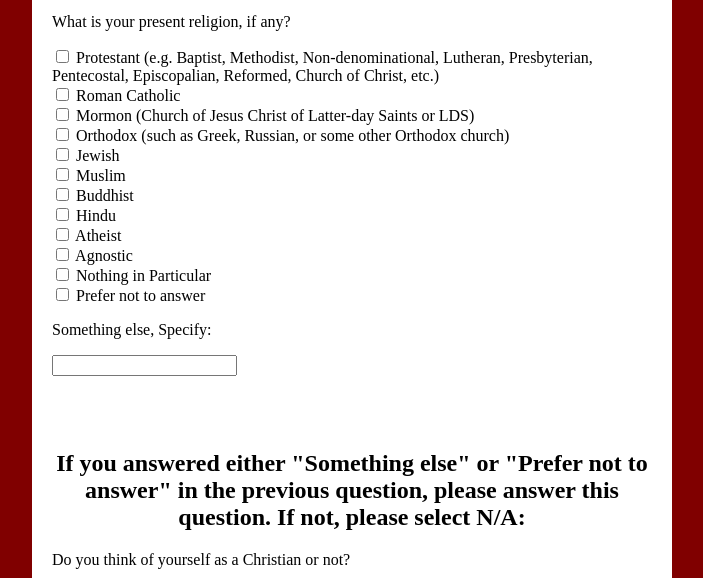
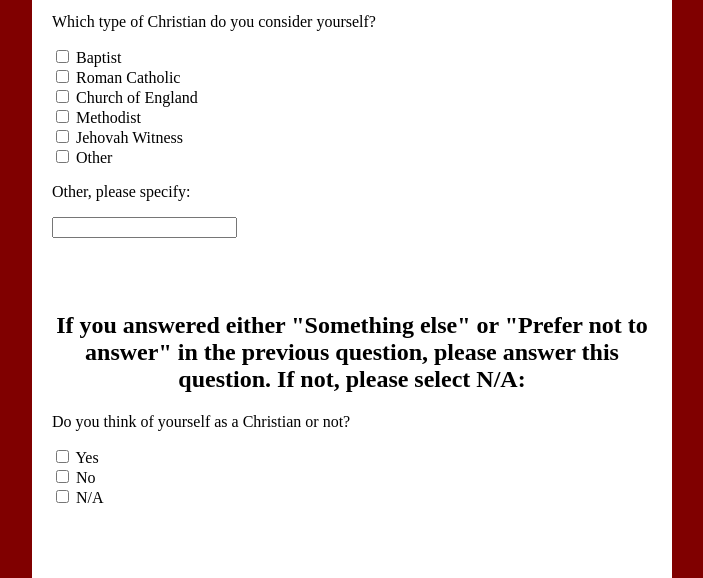
Before and after one commit to dtfalk/compellingPreaching, a website: page public/L/prolific/audio/religious_demographic.html in a window 1280 px wide. Shown: the part 215-793 px from the top of the page, without its empty margins (288-991 px from the left). Drawn offline with Linux system fonts and the light colour scheme; sample sign-in values are in the browser's storage.

Commit message:
update religion questionnaire

```diff
--- a/public/L/prolific/audio/religious_demographic.html
+++ b/public/L/prolific/audio/religious_demographic.html
@@ -104,11 +104,10 @@
 
         <!-- Present Religion -->
         <label for = "religion">
-        <p>What is your present religion, if any?</p>
+        <p>Which type of Christian do you consider yourself?</p>
         </label>
         <label>
-          <input type="checkbox" name="religion" value="Protestant" onclick="uncheckOthers('religion', this)">
-          Protestant (e.g. Baptist, Methodist, Non-denominational, Lutheran, Presbyterian, Pentecostal, Episcopalian, Reformed, Church of Christ, etc.)
+          <input type="checkbox" name="religion" value="Baptist" onclick="uncheckOthers('religion', this)"> Baptist
         </label>
         <br>
         <label>
@@ -116,50 +115,24 @@
         </label>
         <br>
         <label>
-          <input type="checkbox" name="religion" value="Mormon" onclick="uncheckOthers('religion', this)"> Mormon (Church of Jesus Christ of Latter-day Saints or LDS)
+          <input type="checkbox" name="religion" value="Church of England" onclick="uncheckOthers('religion', this)"> Church of England
         </label>
         <br>
         <label>
-          <input type="checkbox" name="religion" value="Orthodox" onclick="uncheckOthers('religion', this)"> Orthodox (such as Greek, Russian, or some other Orthodox church)
+          <input type="checkbox" name="religion" value="Methodist" onclick="uncheckOthers('religion', this)"> Methodist
         </label>
         <br>
         <label>
-          <input type="checkbox" name="religion" value="Jewish" onclick="uncheckOthers('religion', this)"> Jewish
+          <input type="checkbox" name="religion" value="Jehovah Witness" onclick="uncheckOthers('religion', this)"> Jehovah Witness
         </label>
         <br>
         <label>
-          <input type="checkbox" name="religion" value="Muslim" onclick="uncheckOthers('religion', this)"> Muslim
+        <input type="checkbox" name="religion" value="Other" onclick="uncheckOthers('religion', this)"> Other
         </label>
         <br>
-        <label>
-          <input type="checkbox" name="religion" value="Buddhist" onclick="uncheckOthers('religion', this)"> Buddhist
-        </label>
-        <br>
-        <label>
-          <input type="checkbox" name="religion" value="Hindu" onclick="uncheckOthers('religion', this)"> Hindu
-        </label>
-        <br>
-        <label>
-          <input type="checkbox" name="religion" value="Atheist" onclick="uncheckOthers('religion', this)"> Atheist
-        </label>
-        <br>
-        <label>
-          <input type="checkbox" name="religion" value="Agnostic" onclick="uncheckOthers('religion', this)"> Agnostic
-        </label>
-        <br>
-        <label>
-        <input type="checkbox" name="religion" value="Nothing in Particular" onclick="uncheckOthers('religion', this)"> Nothing in Particular
-        </label>
-        <br>
-        <label>
-        <input type="checkbox" name="religion" value="Prefer not to answer" onclick="uncheckOthers('religion', this)"> Prefer not to answer
-        </label>
-        <br>
-        <label for="otherReligion"> <p>Something else, Specify:</p></label>
-        <input type="text" id="otherReligion" name="userid">
+        <label for="otherReligion"> <p>Other, please specify:</p></label>
+        <input type="text" id="otherReligion" name="otherReligion">
         <br><br><br><br>
-
-
 
 
         <!-- If Something Else or Unspecified-->
@@ -383,12 +356,33 @@
         const religionTextbox = document.getElementById('otherReligion').value;
         console.log(religionTextbox === '');
 
-        if (wordCount(religionTextbox) == 0){
-          for (let i = 0; i < religionCheckboxes.length; i++){
-            if (religionCheckboxes[i].checked) {
+
+        for (let i = 0; i < religionCheckboxes.length; i++){
+          if (religionCheckboxes[i].checked && religionCheckboxes[i].value != 'Other') {
+              answered.push('religion');
+              answered.push('otherReligion');
               religionChecked = true;
+            } else {
+              unanswered.push('religion');
+              unanswered.push('otherReligion');
+            }
+          if (religionCheckboxes[i].checked && religionCheckboxes[i].value == 'Other') {
+            if (wordCount(religionTextbox) != 0 ){
+              answered.push('religion');
+              answered.push('otherReligion');
+              religionChecked = true;
+            } else {
+              answered.push('religion');
+              unanswered.push('otherReligion');
             }
           }
+        }
+        // if (wordCount(religionTextbox) == 0){
+        //   for (let i = 0; i < religionCheckboxes.length; i++){
+        //     if (religionCheckboxes[i].checked && religionCheckboxes[i].value != 'Other') {
+        //       religionChecked = true;
+        //     }
+        //   }
           if (!religionChecked){
             unanswered.push('religion');
             unanswered.push('otherReligion');
@@ -397,7 +391,6 @@
             answered.push('religion');
             answered.push('otherReligion');
           }
-        }
 
         colorAnsweredAndUnanswered(answered, unanswered);
         return valid;
```
Also changed, not shown: public/L/prolific/av/religious_demographic.html (+32 -39 lines).
